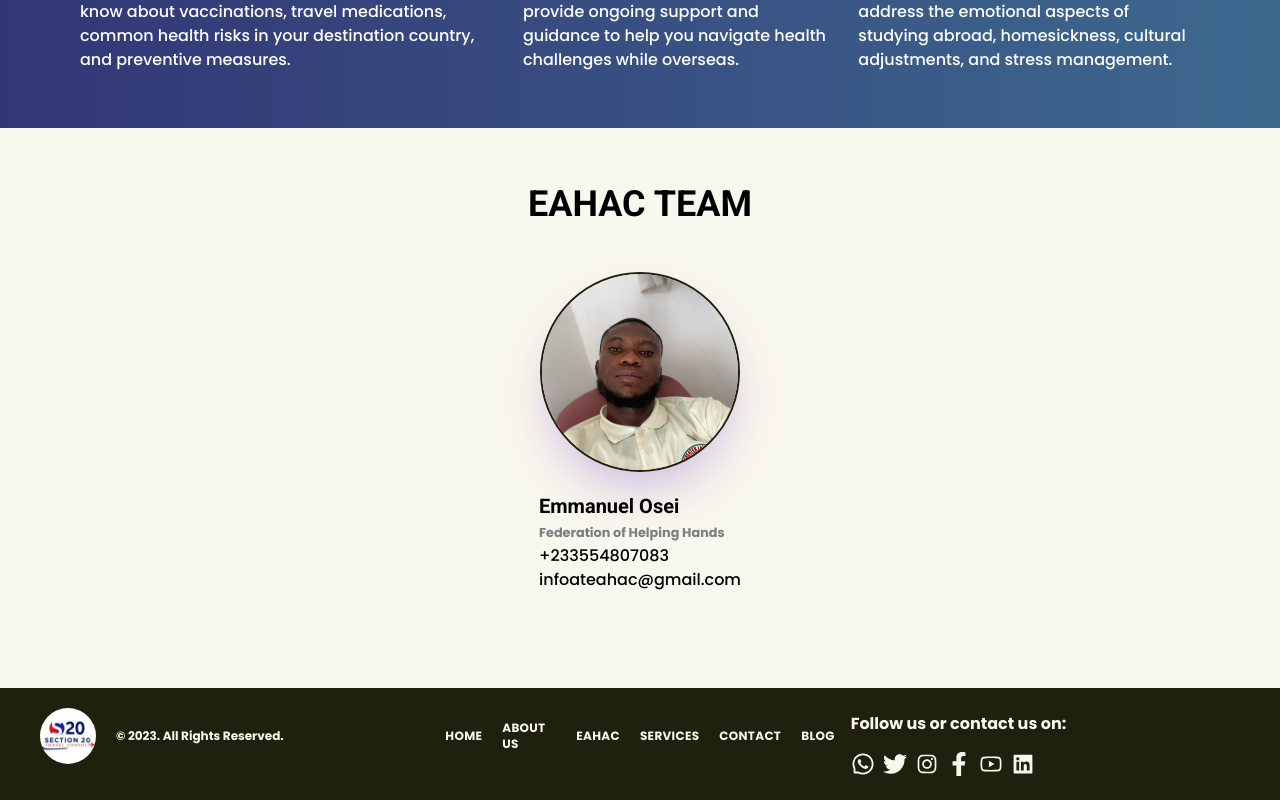
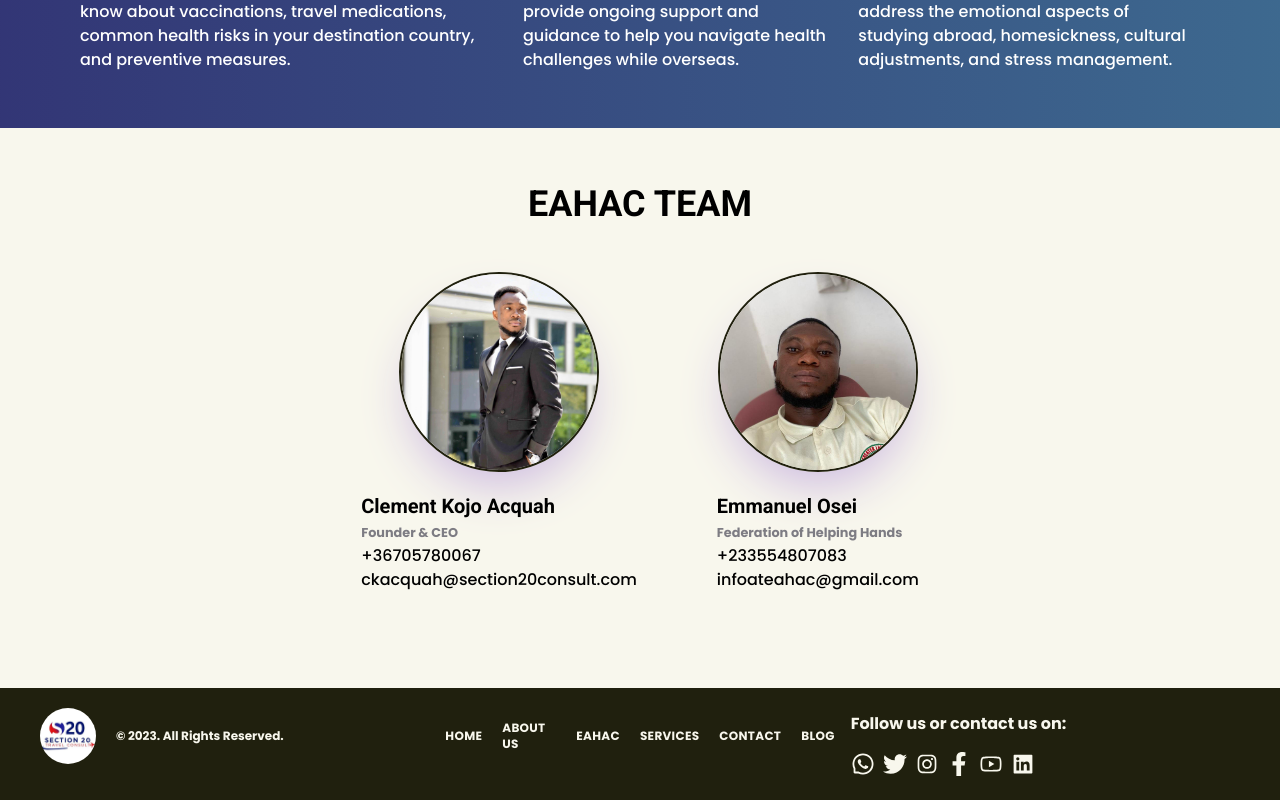
Before and after one commit to Jasoneli/section20-consult, a Next.js app: page /ehac in a window 1280 px wide. Shown: the part 1575-2375 px from the top of the page. Built offline with nearby package versions, Linux system fonts and the light colour scheme.

Commit message:
add president to ehac team

```diff
--- a/components/EhacTeam.tsx
+++ b/components/EhacTeam.tsx
@@ -46,6 +46,34 @@ const EhacTeam = () => {
           Eahac Team
         </h2>
         <div className="mt-12 flex justify-center items-center gap-20">
+          <div className="flex flex-col gap-5 items-center">
+            <Image
+              className="rounded-full border-2 border-textColor object-cover shadow-2xl shadow-secondary"
+              src="/images/team-1.jpg"
+              width={200}
+              height={200}
+              alt="ceo"
+            />
+            <div>
+              <h3 className="font-bold text-xl">Clement Kojo Acquah</h3>
+              <small className="text-[#7d7c83] font-semibold">
+                Founder & CEO
+              </small>
+              <p>
+                <Link className="hover:text-accent" href="tel:+36705780067">
+                  +36705780067
+                </Link>
+              </p>
+              <p>
+                <Link
+                  className="hover:text-accent"
+                  href="mailto:ckacquah@section20consult.com"
+                >
+                  ckacquah@section20consult.com
+                </Link>
+              </p>
+            </div>
+          </div>
           <div className="flex flex-col  gap-5 items-center">
             <Image
               className="rounded-full border-2 border-textColor object-cover shadow-2xl shadow-secondary"
```
